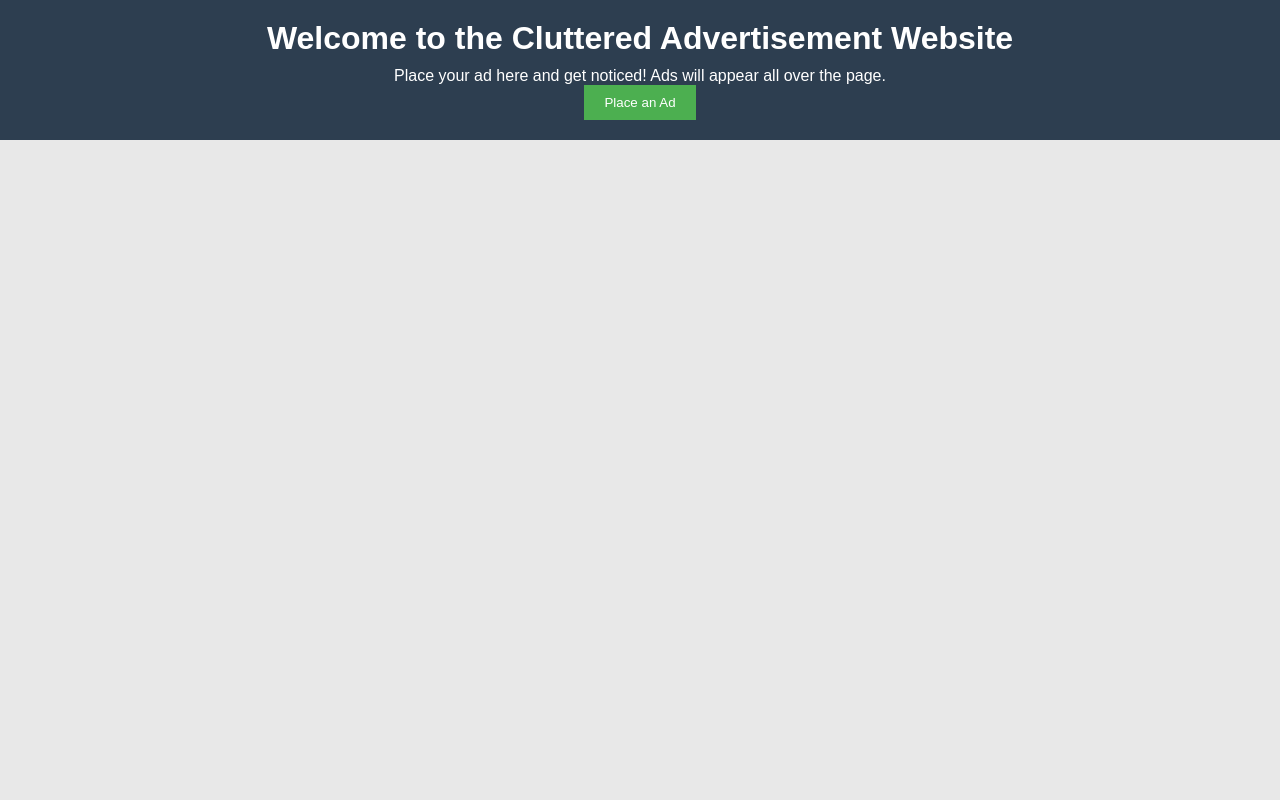
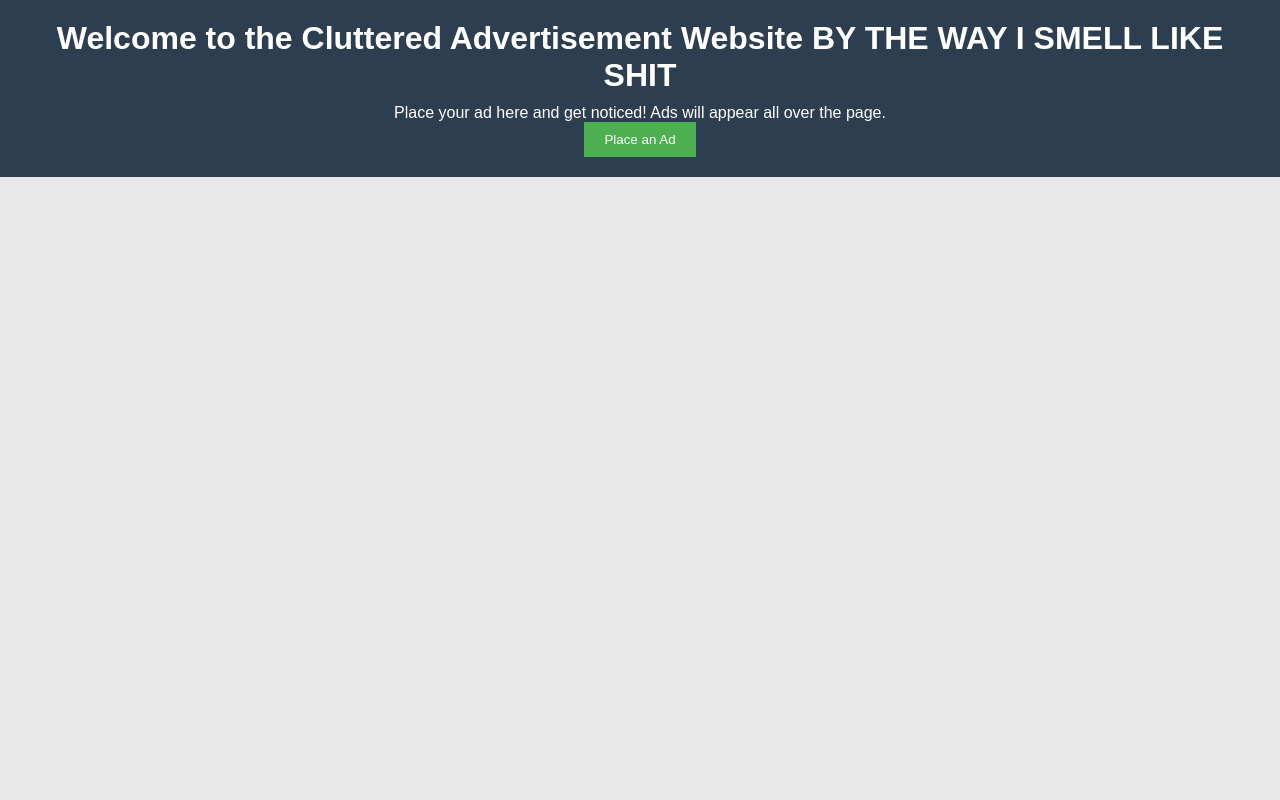
Before and after one commit to 80degreeangle/AdWebsite, a plain HTML site: page index.html in a window 1280 px wide. Shown: the top 800 px of the page. Drawn offline with Linux system fonts and the light colour scheme.

Commit message:
Update index.html

```diff
--- a/index.html
+++ b/index.html
@@ -8,7 +8,7 @@
 </head>
 <body>
     <header>
-        <h1>Welcome to the Cluttered Advertisement Website</h1>
+        <h1>Welcome to the Cluttered Advertisement Website BY THE WAY I SMELL LIKE SHIT</h1>
         <p>Place your ad here and get noticed! Ads will appear all over the page.</p>
         <button onclick="showAdForm()">Place an Ad</button>
     </header>
```
